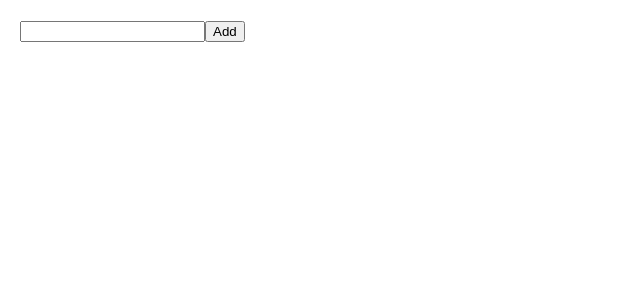
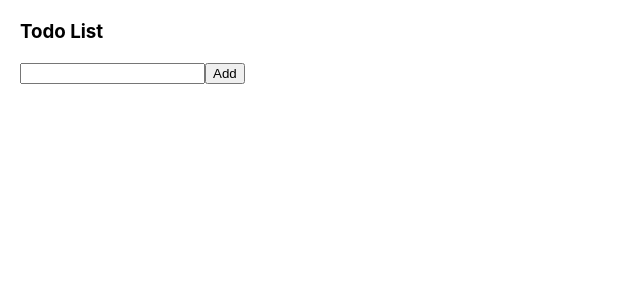
Before and after one commit to jacobmaxplumb/testing-project, a React (Create React App) app: page / in a window 1280 px wide. Shown: the top 300 px of the page, without its empty margins (0-640 px from the left). Built offline with nearby package versions, Linux system fonts and the light colour scheme.

Commit message:
added title

```diff
--- a/src/App.js
+++ b/src/App.js
@@ -11,6 +11,7 @@ function App() {
 
   return (
     <div style={{margin: '20px'}}>
+      <h3>Todo List</h3>
       <input value={text} onChange={(e) => setText(e.target.value)}/>
       <button onClick={addTodoItem}>Add</button>
       <ul>
```
